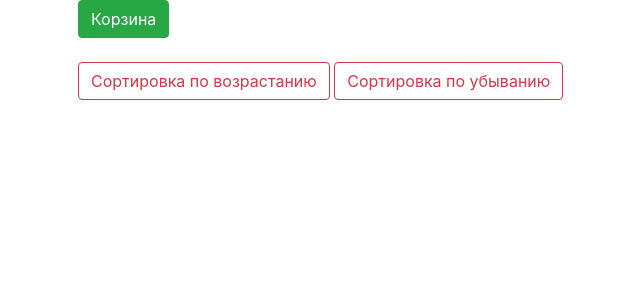
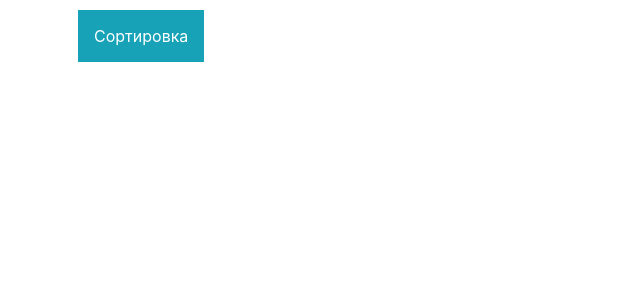
Before and after one commit to Friwers/Flask_Project, a Flask app: page / in a window 1280 px wide. Shown: the part 70-370 px from the top of the page, without its empty margins (7-647 px from the left). Run offline with Flask 3, Linux system fonts and the light colour scheme; data that the repository does not hold is empty; some libraries are stand-ins or nearby versions.

Commit message:
add dropdown

```diff
--- a/templates/index.html
+++ b/templates/index.html
@@ -1,12 +1,16 @@
 {% extends "base.html" %}
 
 {% block content %}
-    <a class="btn btn-success" href="/cart" role="button">Корзина</a>
-    <div>
-        <br>
-        <a class="btn btn-outline-danger" href="/sort_increase" role="button">Сортировка по возрастанию</a>
-        <a class="btn btn-outline-danger" href="/sort_descending" role="button">Сортировка по убыванию</a>
+    <br>
+    <a class="p-3 mb-2 bg-info text-white" role="button">Сортировка</a>
+    <div uk-dropdown="mode: click">
+                    <br>
+                    <ul class="uk-nav uk-dropdown-nav">
+                        <li><a class="navbar-brand" href="/sort_increase">Возрастание</a></li>
+                        <li><a class="navbar-brand" href="/sort_descending">Убывание</a></li>
+                    </ul>
     </div>
+    <p></p>
     {% for item in products %}
         <div class="col-md6 border rounded">
             <h2>{{ item[0].title }}</h2>
@@ -38,8 +42,4 @@
         <br>
 
     {% endfor %}
-    <br>
-    {% if current_user.is_admin %}
-        <a href="/addproduct" class="btn btn-secondary">Добавить продукт</a>
-    {% endif %}
 {% endblock %}
```
